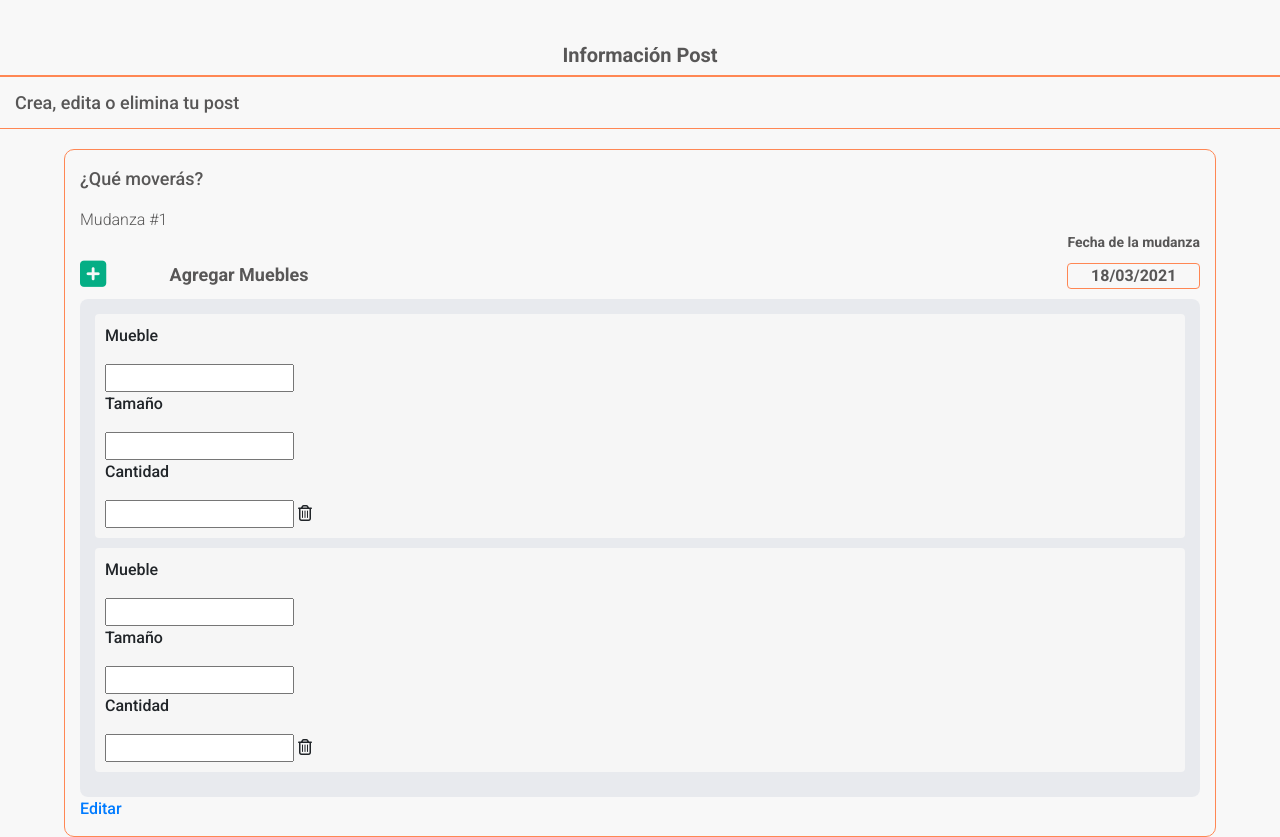
After one commit to alepaez-dev/mudatec_proyecto, a Django app: page /usuario/perfil/post/ in a window 1280 px wide. The commit adds this page. Run offline with Django 3.2, Linux system fonts and the light colour scheme; some libraries are stand-ins or nearby versions.

Commit message:
clases mudan y add_fecha listas

```diff
--- a/mudatec/mudatec_app/urls.py
+++ b/mudatec/mudatec_app/urls.py
@@ -6,7 +6,8 @@ from .views import (
   MudanzaRegistro,
   MudanzaIniciarSesion,
   PerfilUsuario,
-  PerfilPerfilUsuario,
+  PerfilUsuarioInfo,
+  PerfilUsuarioPost,
 )
 
 urlpatterns = [
@@ -16,5 +17,6 @@ urlpatterns = [
     path("mudanza/registro/", MudanzaRegistro),
     path("mudanza/iniciar_sesion/", MudanzaIniciarSesion),
     path("usuario/perfil/", PerfilUsuario),
-    path("usuario/perfil/info/", PerfilPerfilUsuario),
+    path("usuario/perfil/info/", PerfilUsuarioInfo),
+    path("usuario/perfil/post/", PerfilUsuarioPost),
 ]
--- a/mudatec/mudatec_app/views.py
+++ b/mudatec/mudatec_app/views.py
@@ -9,6 +9,7 @@ def Home(request):
     template = loader.get_template("mudatec_app/index.html")
     return HttpResponse(template.render(context,request))
 
+#Usuarios
 def UsuarioRegistro(request):
     """Usuario Registro"""
     context = {}
@@ -21,6 +22,26 @@ def UsuarioIniciarSesion(request):
     template = loader.get_template("mudatec_app/usuario/iniciar_sesion.html")
     return HttpResponse(template.render(context,request))
 
+#Usuarios perfiles
+def PerfilUsuario(request):
+    """Perfil Usuario"""
+    context = {}
+    template = loader.get_template("perfil.html")
+    return HttpResponse(template.render(context,request))
+
+def PerfilUsuarioInfo(request):
+    """Perfil Usuario Info"""
+    context = {}
+    template = loader.get_template("mudatec_app/usuario/info.html")
+    return HttpResponse(template.render(context,request))
+
+def PerfilUsuarioPost(request):
+    """Perfil Usuario Info"""
+    context = {}
+    template = loader.get_template("mudatec_app/usuario/post.html")
+    return HttpResponse(template.render(context,request))
+
+#Mudanza
 def MudanzaRegistro(request):
     """Mudanza Registro."""
     context = {}
@@ -32,15 +53,3 @@ def MudanzaIniciarSesion(request):
     context = {}
     template = loader.get_template("mudatec_app/mudanza/iniciar_sesion.html")
     return HttpResponse(template.render(context,request))
-
-def PerfilUsuario(request):
-    """Perfil Usuario"""
-    context = {}
-    template = loader.get_template("perfil.html")
-    return HttpResponse(template.render(context,request))
-
-def PerfilPerfilUsuario(request):
-    """Perfil Usuario"""
-    context = {}
-    template = loader.get_template("mudatec_app/usuario/perfil.html")
-    return HttpResponse(template.render(context,request))
--- /dev/null
+++ b/mudatec/static/css/_usuario_perfil_post.scss
@@ -0,0 +1,66 @@
+.perfil_main{
+  .post_main{
+    border: 1px solid $primary-color;
+    border-radius: 10px;
+    width: 90%;
+    margin: auto;
+    margin-top: 20px;
+    padding: 15px;
+    .mudan{
+      p{
+        color: $acentos-color;
+        &:first-of-type{
+          font-weight: 400;
+          font-size: 18px;
+        }
+        &:last-of-type{
+          font-weight: lighter;
+          margin: 0px;
+        }
+      }
+    }
+    .add_fecha{
+      .add_muebles{
+        width: 40%;
+
+        i{
+          color: $accept-color;
+          font-size: 30px;
+        }
+        a{
+          font-size: 18px;
+          width: 80%;
+          color: $acentos-color;
+          font-weight: 600;
+        }
+      }
+      .fechas{
+        p{
+          margin-bottom: 10px;
+          font-size: 14px;
+          font-weight: 600;
+          color: $acentos-color;
+          text-align: center;
+          &:last-of-type{
+            margin-bottom: 0px;
+            font-size: 16px;
+            border: 1px solid $primary-color;
+            border-radius: 4px;
+          }
+        }
+      }
+    }
+    .post-box{
+      margin-top: 10px;
+      border-radius: 8px;
+      background-color: $post-background-color;
+      padding: 15px;
+      .single-post{
+        background-color: $single-post-background-color;
+        margin-bottom: 10px;
+        border-radius: 4px;
+        padding: 10px;
+      }
+    }
+  }
+}
--- a/mudatec/static/css/_variables.scss
+++ b/mudatec/static/css/_variables.scss
@@ -15,5 +15,7 @@ $roboto-weight-light: 300;
 $roboto-weight-regular: 500;
 $roboto-weight-bold: 700;
 $roboto-weight-superbold: 900;
-$perfil-background-color: #ececece1;
+$perfil-background-color: #f7f7f7e1;
 $perfil-backgrounddiv-color: #f8f7f6;
+$post-background-color: #e5e8ecca;
+$single-post-background-color: #F6F6F6;
--- a/mudatec/static/css/style.css
+++ b/mudatec/static/css/style.css
@@ -329,7 +329,7 @@
 
 .col_perfil {
   font-family: "Roboto", sans-serif;
-  background-color: #ececece1;
+  background-color: #f7f7f7e1;
 }
 
 .col_perfil .perfil_header {
@@ -414,7 +414,7 @@
   margin-left: 5px;
   width: 60%;
   border: none;
-  background-color: #ececece1;
+  background-color: #f7f7f7e1;
   font-size: 15px;
   font-weight: 100;
   margin-top: 7px;
@@ -440,6 +440,74 @@
 .col_perfil .boton-info-guardar:hover {
   -webkit-transform: scale(1.2);
   transform: scale(1.2);
+}
+
+.perfil_main .post_main {
+  border: 1px solid #FF8754;
+  border-radius: 10px;
+  width: 90%;
+  margin: auto;
+  margin-top: 20px;
+  padding: 15px;
+}
+
+.perfil_main .post_main .mudan p {
+  color: #585757;
+}
+
+.perfil_main .post_main .mudan p:first-of-type {
+  font-weight: 400;
+  font-size: 18px;
+}
+
+.perfil_main .post_main .mudan p:last-of-type {
+  font-weight: lighter;
+  margin: 0px;
+}
+
+.perfil_main .post_main .add_fecha .add_muebles {
+  width: 40%;
+}
+
+.perfil_main .post_main .add_fecha .add_muebles i {
+  color: #04AE85;
+  font-size: 30px;
+}
+
+.perfil_main .post_main .add_fecha .add_muebles a {
+  font-size: 18px;
+  width: 80%;
+  color: #585757;
+  font-weight: 600;
+}
+
+.perfil_main .post_main .add_fecha .fechas p {
+  margin-bottom: 10px;
+  font-size: 14px;
+  font-weight: 600;
+  color: #585757;
+  text-align: center;
+}
+
+.perfil_main .post_main .add_fecha .fechas p:last-of-type {
+  margin-bottom: 0px;
+  font-size: 16px;
+  border: 1px solid #FF8754;
+  border-radius: 4px;
+}
+
+.perfil_main .post_main .post-box {
+  margin-top: 10px;
+  border-radius: 8px;
+  background-color: #e5e8ecca;
+  padding: 15px;
+}
+
+.perfil_main .post_main .post-box .single-post {
+  background-color: #F6F6F6;
+  margin-bottom: 10px;
+  border-radius: 4px;
+  padding: 10px;
 }
 
 @media only screen and (min-width: 1200px) {
--- a/mudatec/static/css/style.scss
+++ b/mudatec/static/css/style.scss
@@ -8,4 +8,5 @@
 @import "mudanza_iniciar_sesion";
 @import "usuario_perfil";
 @import "usuario_perfil_info";
+@import "usuario_perfil_post";
 @import "mixins";
--- /dev/null
+++ b/mudatec/templates/mudatec_app/usuario/post.html
@@ -0,0 +1,72 @@
+{% extends "perfil.html" %}
+
+{% block conf_prof %}
+<div class="perfil_header">
+  <p>Información Post</p>
+</div>
+<div class="perfil_info">
+  <p>Crea, edita o elimina tu post</p>
+</div>
+{% endblock conf_prof %}
+
+
+{% block info-main %}
+<div class="perfil_main">
+  <div class="post_main">
+    <div class="mudan">
+      <p>¿Qué moverás?</p>
+      <p>Mudanza #1</p>
+    </div>
+    <div class="add_fecha d-flex justify-content-between align-items-end">
+      <div class="add_muebles d-flex align-items-center justify-content-between">
+        <i class="fas fa-plus-square"></i>
+        <!-- <i class="fas fa-plus"></i> -->
+        <a href="#">Agregar Muebles</a>
+      </div>
+      <div class="fechas">
+        <p>Fecha de la mudanza</p>
+        <p>18/03/2021</p>
+      </div>
+    </div>
+    <div class="post-box">
+      <div class="single-post">
+        <div class="mueble">
+          <p>Mueble</p>
+          <input type="text">
+        </div>
+        <div class="tamano_cantidad">
+          <div class="tamano">
+            <p>Tamaño</p>
+            <input type="text">
+          </div>
+          <div class="cantidad">
+            <p>Cantidad</p>
+            <input type="text">
+            <!-- <i class="fas fa-trash-alt"></i> -->
+            <i class="far fa-trash-alt"></i>
+          </div>
+        </div>
+      </div>
+      <div class="single-post">
+        <div class="mueble">
+          <p>Mueble</p>
+          <input type="text">
+        </div>
+        <div class="tamano_cantidad">
+          <div class="tamano">
+            <p>Tamaño</p>
+            <input type="text">
+          </div>
+          <div class="cantidad">
+            <p>Cantidad</p>
+            <input type="text">
+            <!-- <i class="fas fa-trash-alt"></i> -->
+            <i class="far fa-trash-alt"></i>
+          </div>
+        </div>
+      </div>
+    </div>
+    <a href="#">Editar</a>
+  </div>
+</div>
+{% endblock info-main %}
```
Also changed, not shown: mudatec/templates/mudatec_app/usuario/info.html (renamed from mudatec/templates/mudatec_app/usuario/perfil.html), 1 other file.
